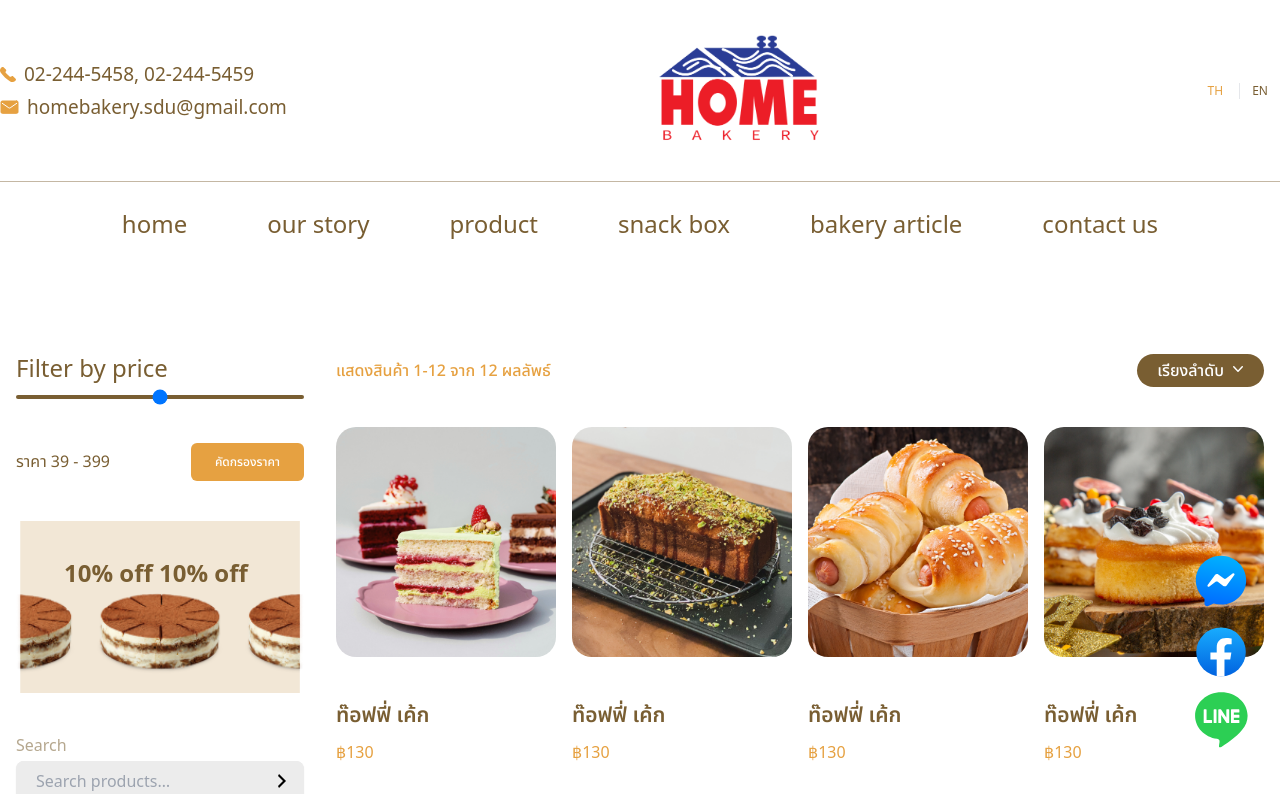
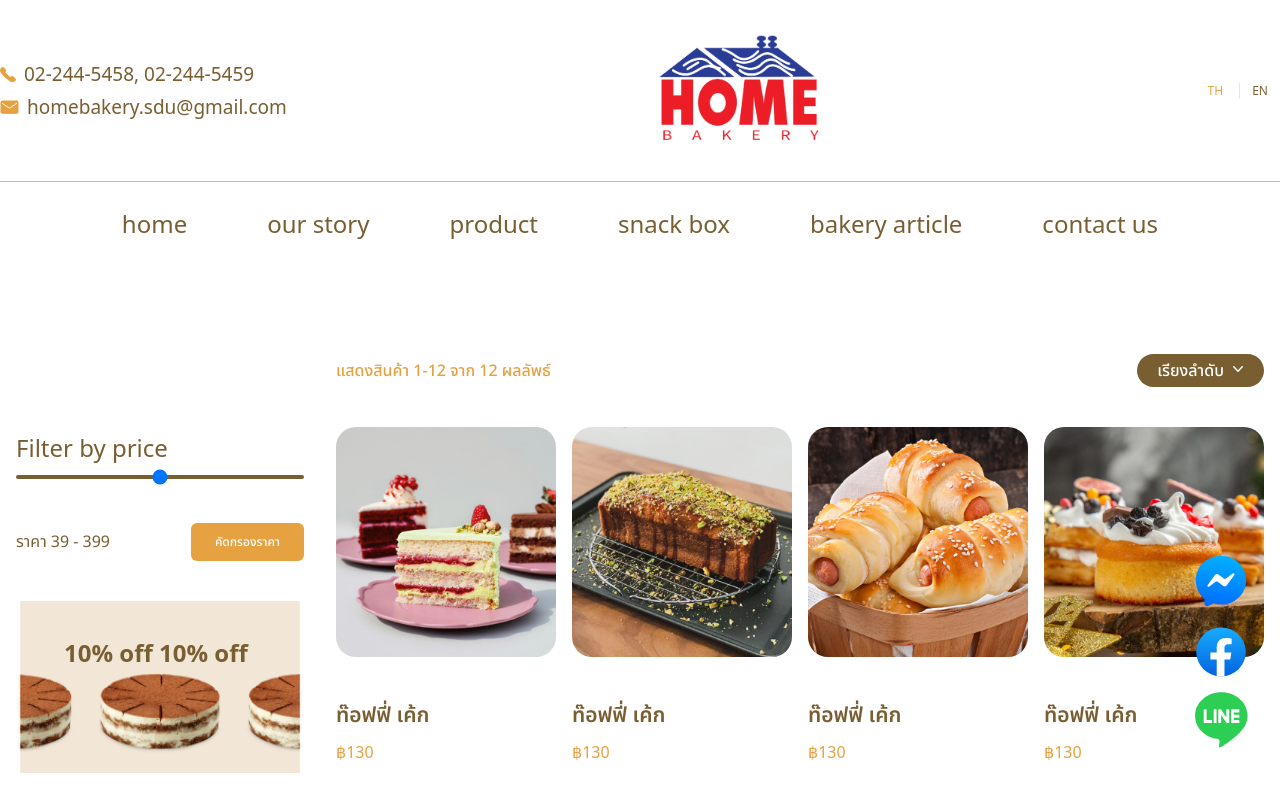
Before and after one commit to MarkSuttirak/homebakery, a React (Create React App) app: page /product in a window 1280 px wide. Shown: the top 794 px of the page. Built offline with nearby package versions, Linux system fonts and the light colour scheme.

Commit message:
Update HomeBakeryShop.js

```diff
--- a/src/pages/HomeBakeryShop.js
+++ b/src/pages/HomeBakeryShop.js
@@ -200,7 +200,7 @@ function HomeBakeryShop() {
               <div className="grid grid-cols-1 gap-x-8 gap-y-4 lg:gap-y-10 lg:grid-cols-4">
                 {/* Filters */}
                 <div>
-                  <div className=" pb-10 hidden lg:block">
+                  <div className=" pb-10 hidden lg:block pt-20">
                     <h3 className="text-2xl text-[#795E32] font-normal leading-[27px]">
                       Filter by price
                     </h3>
```
